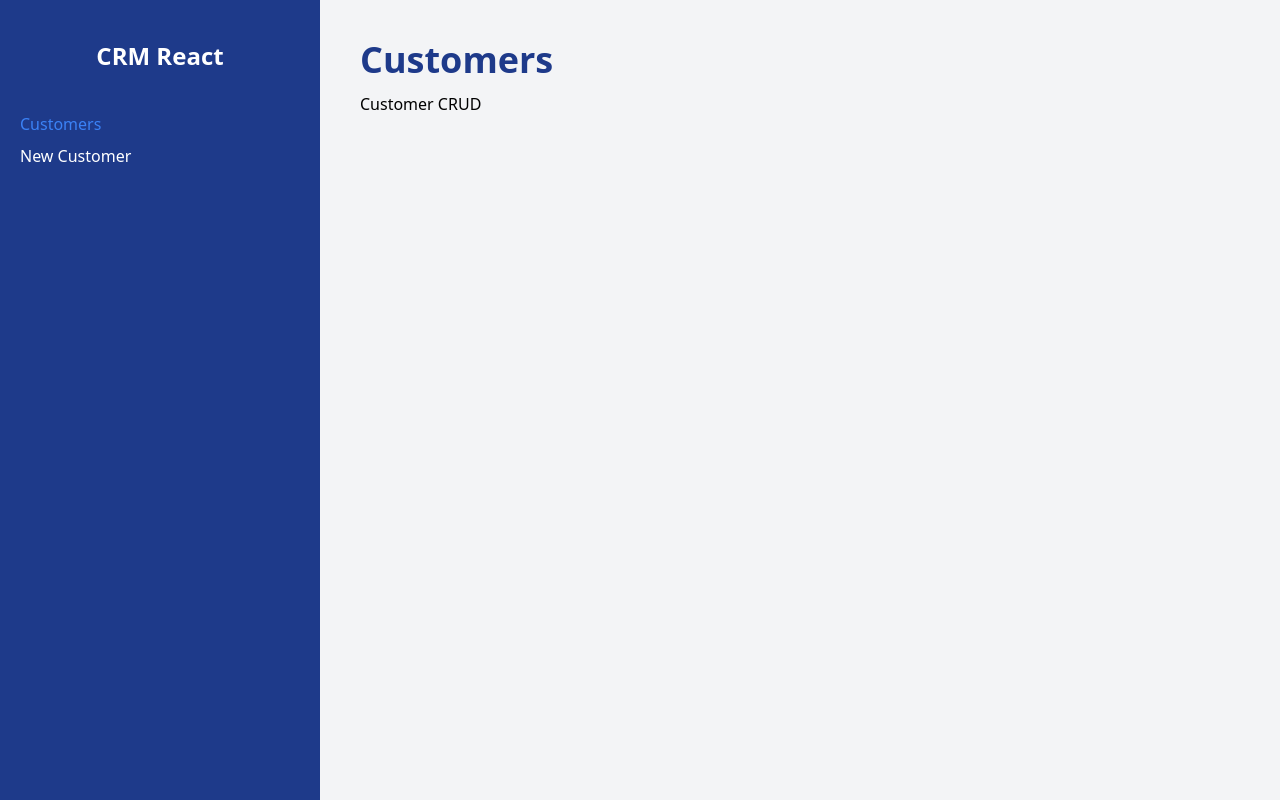
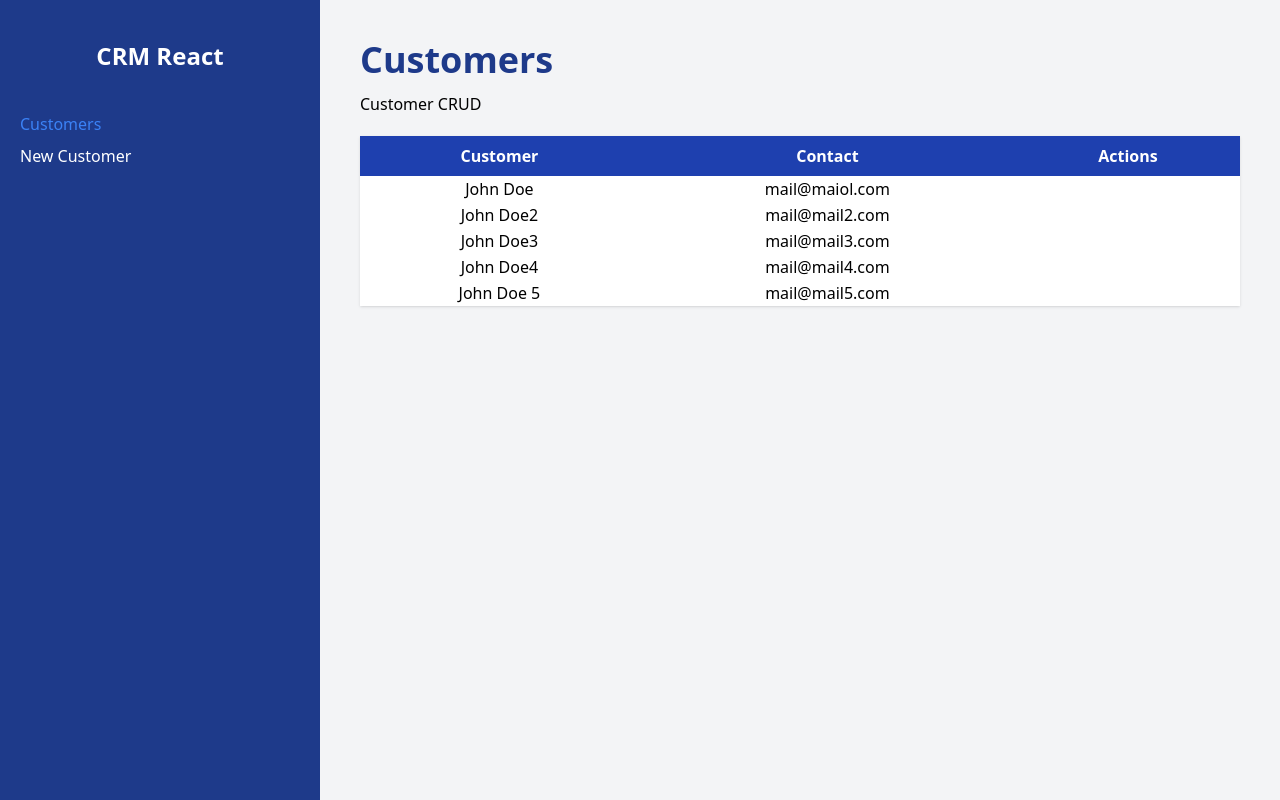
Before and after one commit to fribas84/react-router-crm, a React (Vite) app: page / in a window 1280 px wide. Built offline with nearby package versions, Linux system fonts and the light colour scheme.

Commit message:
customer table in index

```diff
--- /dev/null
+++ b/src/components/Customer.jsx
@@ -0,0 +1,14 @@
+
+const Customer = ({ customer }) => {
+    const { name, company, email, phone, id } = customer;
+
+    return (
+        <tr>
+            <td className='text-center'>{name}</td>
+            <td className='text-center'>{email}</td>
+
+        </tr>
+    )
+}
+
+export default Customer
--- a/src/pages/Index.jsx
+++ b/src/pages/Index.jsx
@@ -1,5 +1,6 @@
 import React from 'react';
 import { useLoaderData } from 'react-router-dom';
+import Customer from '../components/Customer';
 
 export const loader = ()=>{
   const customers = [
@@ -46,12 +47,34 @@ export const loader = ()=>{
 export const Index = () => {
 
   const customers = useLoaderData();
-  console.log(customers);
 
   return (
     <>
     <div className='font-black text-4xl text-blue-900'>Customers</div>
     <p className='mt-3'>Customer CRUD</p>
+
+    {customers.length ? (
+      <table className='w-full bg-white shadow mt-5 table-auto'>
+        <thead className='bg-blue-800 text-white'>
+          <tr>
+            <th className='p-2'>Customer</th>
+            <th className='p-2'>Contact</th>
+            <th className='p-2'>Actions</th>
+          </tr>
+        </thead>
+        <tbody>
+          {customers.map(customer =>(
+            <Customer
+              customer={customer}
+              key = {customer.id}
+            />
+          ))}
+        </tbody>
+      </table>
+    )
+    :(
+      <p className='text-centered mt-10'> No customer data</p>
+    )}
     </>
 
   )
```
